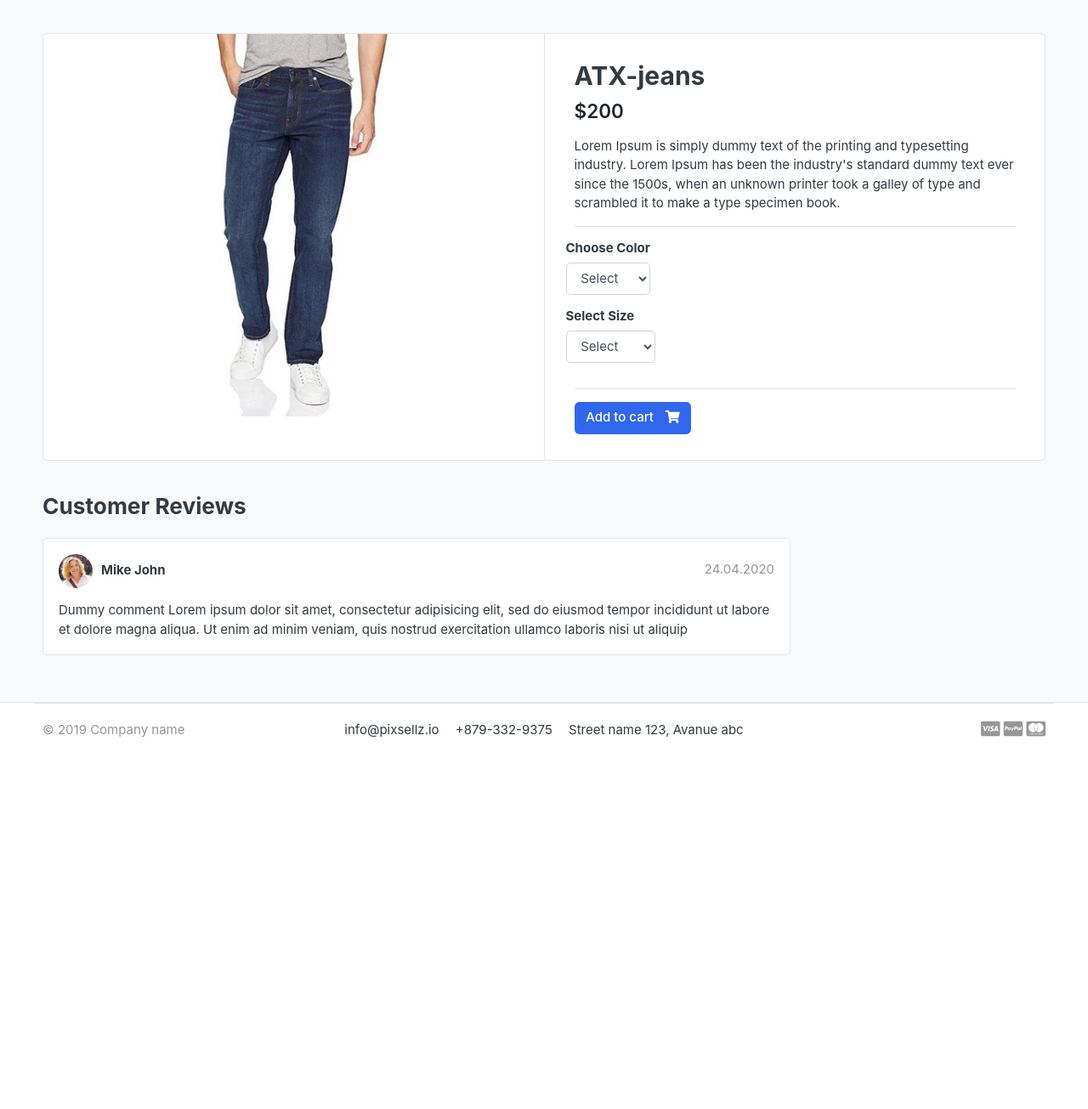
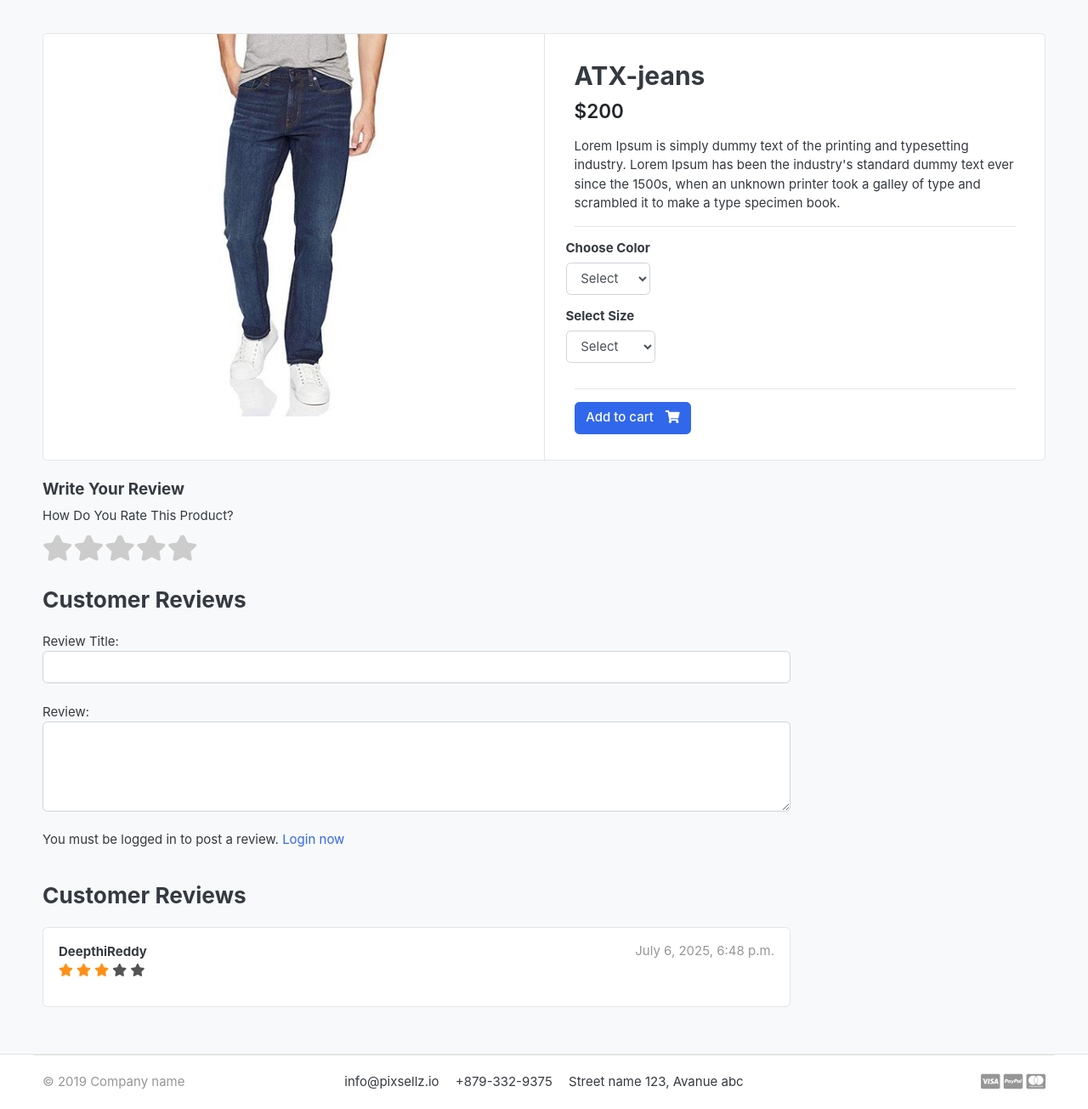
Before and after one commit to Deepthi17-s/Tech-N-Threads, a Django app: page /store/category/jeans/atx-jeans/ in a window 1280 px wide. Shown: the part 119-1424 px from the top of the page at 85% size. Before the commit the page ends 987 px from the top, so only its background shows below. Run offline with Django 3.2, Linux system fonts and the light colour scheme; data comes from the database, SQL or seed files in the repository; both versions use the stored data as it was after the commit; some libraries are stand-ins or nearby versions; some web fonts are replaced.

Commit message:
Added review and rating system to Tech-N-Threads

```diff
--- a/accounts/models.py
+++ b/accounts/models.py
@@ -58,6 +58,9 @@
 
     objects = MyAccountManager()
 
+    def full_name(self):
+        return f'{self.first_name}{self.last_name}'
+
     def __str__(self):
         return self.email
 
--- a/orders/admin.py
+++ b/orders/admin.py
@@ -6,7 +6,7 @@
 class OrderProductInline(admin.TabularInline):
     model = OrderProduct
     readonly_fields = ('payment', 'user', 'product', 'quantity', 'product_price', 'ordered')
-    extra = 1
+    extra = 0
 
 
 class OrderAdmin(admin.ModelAdmin):
--- /dev/null
+++ b/static/css/custom.css
@@ -0,0 +1,46 @@
+/* Hide radio buttons */
+.rate > input {
+  display: none;
+}
+
+/* Layout container */
+.rate {
+  display: inline-flex;
+  flex-direction: row-reverse;
+  position: relative;
+  gap: 0.1rem;
+}
+
+/* Base star label */
+.rate > label {
+  font-size: 2rem;
+  color: #ccc;
+  cursor: pointer;
+  position: relative;
+}
+
+/* Full star icon */
+.rate > label:before {
+  content: "\f005"; /* solid star */
+  font-family: "Font Awesome 5 Free";
+  font-weight: 900;
+  display: inline-block;
+}
+
+/* Half star icon */
+.rate > label.half:before {
+  content: "\f089"; /* half star */
+  font-family: "Font Awesome 5 Free";
+  font-weight: 900;
+  display: inline-block;
+  position: absolute;
+  left: 0;
+  top: 0;
+}
+
+/* Hover and checked styles */
+.rate > input:checked ~ label:before,
+.rate > label:hover:before,
+.rate > label:hover ~ label:before {
+  color: #ffb503;
+}
--- a/store/admin.py
+++ b/store/admin.py
@@ -1,5 +1,5 @@
 from django.contrib import admin
-from .models import Product, Variation
+from .models import Product, Variation, ReviewRating
 
 # Register your models here.
 
@@ -15,3 +15,4 @@
 
 admin.site.register(Product,ProductAdmin)
 admin.site.register(Variation,  VariationAdmin)
+admin.site.register(ReviewRating)
--- a/store/urls.py
+++ b/store/urls.py
@@ -6,4 +6,5 @@
     path('category/<slug:category_slug>/',views.store,name='products_by_category'),
     path('category/<slug:category_slug>/<slug:product_slug>/',views.product_detail,name='product_detail'),
     path('search/' , views.search, name='search'),
+    path('submit_review/<int:product_id>/', views.submit_review, name='submit_review'),
 ]
--- a/store/views.py
+++ b/store/views.py
@@ -1,5 +1,5 @@
-from django.shortcuts import render, get_object_or_404
-from.models import Product
+from django.shortcuts import render, get_object_or_404, redirect
+from.models import Product, ReviewRating
 from category. models import Category
 from carts.models import CartItem
 from django.db.models import  Q
@@ -7,6 +7,10 @@
 from carts.views import _cart_id
 from django.core.paginator import EmptyPage, PageNotAnInteger, Paginator
 from django.http import HttpResponse
+from .forms import ReviewForm
+from django.contrib import messages
+from orders.models import OrderProduct
+
 
 # Create your views here.
 
@@ -42,9 +46,23 @@
     except Exception as e:
        raise e
 
+    if request.user.is_authenticated:
+         try:
+            orderproduct = OrderProduct.objects.filter(user=request.user, product_id=single_product.id).exists()
+         except OrderProduct.DoesNotExist:
+            orderproduct = None
+    else:
+         orderproduct = None
+
+    # Get the reviews
+    reviews = ReviewRating.objects.filter(product_id=single_product.id, status=True)
+
+
     context ={
         'single_product':single_product,
         'in_cart'       :in_cart,
+        'orderproduct': orderproduct,
+        'reviews' :  reviews,
     }
     return render(request, 'store/product_detail.html',context)
 
@@ -60,3 +78,27 @@
             'product_count' : products.count()
          }
     return render(request, 'store/store.html', context)
+
+
+def submit_review(request, product_id):
+    url = request.META.get('HTTP_REFERER')
+    if request.method == 'POST':
+        try:
+            reviews = ReviewRating.objects.get(user__id=request.user.id, product__id=product_id)
+            form = ReviewForm(request.POST, instance=reviews)
+            form.save()
+            messages.success(request, 'Thank you! Your review has been updated.')
+            return redirect(url)
+        except ReviewRating.DoesNotExist:
+            form = ReviewForm(request.POST)
+            if form.is_valid():
+                data = ReviewRating()
+                data.subject = form.cleaned_data['subject']
+                data.rating = form.cleaned_data['rating']
+                data.review = form.cleaned_data['review']
+                data.ip = request.META.get('REMOTE_ADDR')
+                data.product_id = product_id
+                data.user_id = request.user.id
+                data.save()
+                messages.success(request, 'Thank you! Your review has been submitted.')
+                return redirect(url)
--- a/templates/base.html
+++ b/templates/base.html
@@ -18,12 +18,18 @@
 <script src="{% static 'js/bootstrap.bundle.min.js' %}" type="text/javascript"></script>
 <link href="{% static 'css/bootstrap.css' %}" rel="stylesheet" type="text/css"/>
 
-<!-- Font awesome 5 -->
-<link href="{% static 'fonts/fontawesome/css/all.min.css' %}" type="text/css" rel="stylesheet">
+<!--  Font Awesome 4.7  -->
+<link rel="stylesheet" href="https://cdnjs.cloudflare.com/ajax/libs/font-awesome/4.7.0/css/font-awesome.min.css">
+
 
 <!-- custom style -->
 <link href="{% static 'css/ui.css' %}" rel="stylesheet" type="text/css"/>
 <link href="{% static 'css/responsive.css' %}" rel="stylesheet" media="only screen and (max-width: 1200px)" />
+
+<link href="{% static 'css/custom.css' %}" rel="stylesheet" type="text/css"/>
+<link rel="stylesheet" href="https://cdnjs.cloudflare.com/ajax/libs/font-awesome/5.15.4/css/all.min.css">
+
+
 
 <!-- custom javascript -->
 <script src="{% static 'js/script.js' %}" type="text/javascript"></script>
--- a/templates/store/product_detail.html
+++ b/templates/store/product_detail.html
@@ -1,6 +1,5 @@
 {% extends 'base.html' %}
 {% load static %}
-
 
 {% block content %}
 <section class="section-content padding-y bg">
@@ -13,101 +12,142 @@
 <article class="gallery-wrap">
 	<div class="img-big-wrap">
 	   <a href="#"><img src="{{single_product.images.url}}"></a>
-	</div> <!-- img-big-wrap.// -->
-
-</article> <!-- gallery-wrap .end// -->
+	</div><!-- img-big-wrap.// -->
+</article>
 		</aside>
 		<main class="col-md-6 border-left">
-
 			<form action="{% url 'add_cart' single_product.id %}" method="POST">
 				{% csrf_token %}
 <article class="content-body">
 
 <h2 class="title">{{ single_product.product_name }}</h2>
-
 <div class="mb-3">
 	<var class="price h4">${{single_product.price}}</var>
 </div>
-
 <p>{{ single_product.description }}</p>
-
 
 <hr>
 <div class="row">
 	<div class="item-option-select">
 		<h6>Choose Color</h6>
-			<select name="color" class="form-control" required >
-				<option value=""disabled selected >Select </option>
+		<select name="color" class="form-control" required>
+			<option value="" disabled selected>Select</option>
 			{% for i in single_product.variation_set.colors %}
-				<option value="{{ i.variation_value |lower}}">{{ i.variation_value |capfirst}}</option>
+			<option value="{{ i.variation_value|lower }}">{{ i.variation_value|capfirst }}</option>
 			{% endfor %}
 		</select>
 	</div>
-	</div> <!-- row.// -->
+</div>
 <div class="row">
 	<div class="item-option-select">
 		<h6>Select Size</h6>
 		<select name="size" class="form-control">
-				<option value=""disabled selected >Select </option>
+			<option value="" disabled selected>Select</option>
 			{% for i in single_product.variation_set.sizes %}
-				<option value="{{ i.variation_value | lower }}">{{ i.variation_value |capfirst }}</option>
+			<option value="{{ i.variation_value|lower }}">{{ i.variation_value|capfirst }}</option>
 			{% endfor %}
 		</select>
-
 	</div>
-	</div> <!-- row.// -->
+</div>
 <hr>
 {% if single_product.stock <= 0 %}
-      <h5 class="text-danger"> Out of stock </h5>
+  <h5 class="text-danger">Out of stock</h5>
 {% else %}
-	    <button type="submit"  class="btn  btn-primary"> <span class="text">Add to cart</span> <i class="fas fa-shopping-cart"></i>  </button>
+  <button type="submit" class="btn btn-primary">
+	<span class="text">Add to cart</span> <i class="fas fa-shopping-cart"></i>
+  </button>
 {% endif %}
-   </article> <!-- product-info-aside .// -->
+</article>
 </form>
-		</main> <!-- col.// -->
-	</div> <!-- row.// -->
-</div> <!-- card.// -->
-<!-- ============================ COMPONENT 1 END .// ================================= -->
+		</main>
+	</div>
+</div>
+<!-- ============================ COMPONENT 1 END ================================= -->
 
 <br>
 
 <div class="row">
 	<div class="col-md-9">
 
+	<form action="{% url 'submit_review' single_product.id %}" method="POST">
+		{% csrf_token %}
+		<h5>Write Your Review</h5>
+		<div>
+			<!-- Rating Stars -->
+			<label>How Do You Rate This Product?</label><br>
+			<div class="rate">
+			  <input type="radio" id="star5" name="rating" value="5" required /><label for="star5" title="5 stars"></label>
+			  <input type="radio" id="star4half" name="rating" value="4.5" /><label for="star4half" class="half" title="4.5 stars"></label>
+			  <input type="radio" id="star4" name="rating" value="4" /><label for="star4" title="4 stars"></label>
+			  <input type="radio" id="star3half" name="rating" value="3.5" /><label for="star3half" class="half" title="3.5 stars"></label>
+			  <input type="radio" id="star3" name="rating" value="3" /><label for="star3" title="3 stars"></label>
+			  <input type="radio" id="star2half" name="rating" value="2.5" /><label for="star2half" class="half" title="2.5 stars"></label>
+			  <input type="radio" id="star2" name="rating" value="2" /><label for="star2" title="2 stars"></label>
+			  <input type="radio" id="star1half" name="rating" value="1.5" /><label for="star1half" class="half" title="1.5 stars"></label>
+			  <input type="radio" id="star1" name="rating" value="1" /><label for="star1" title="1 star"></label>
+			  <input type="radio" id="star0half" name="rating" value="0.5" /><label for="star0half" class="half" title="0.5 stars"></label>
+			</div>
+			<br>
+
 			<header class="section-heading">
-		<h3>Customer Reviews </h3>
-
+				<h3>Customer Reviews</h3>
 			</header>
 
+			Review Title:
+			<input type="text" class="form-control" name="subject">
+			<br>
+			Review:
+			<textarea name="review" rows="4" class="form-control"></textarea>
+			<br>
+			{% if user.is_authenticated %}
+				{% if orderproduct %}
+				   <input type="submit" value="Submit Review" class="btn btn-primary">
+				{% else %}
+				  <p>You must purchase this product to post a review.</p>
+				{% endif %}
+			{% else %}
+				<p>You must be logged in to post a review. <span><a href="{% url 'login' %}">Login now</a></span></p>
+			{% endif %}
+		</div>
+		{% include 'includes/alerts.html' %}
+	</form>
+	<br>
+
+	<header class="section-heading">
+		<h3>Customer Reviews</h3>
+	</header>
+
+	{% for review in reviews %}
 	<article class="box mb-3">
 		<div class="icontext w-100">
-			<img src="{% static './images/avatars/avatar1.jpg' %}" class="img-xs icon rounded-circle">
 			<div class="text">
-				<span class="date text-muted float-md-right">24.04.2020 </span>
-				<h6 class="mb-1">Mike John </h6>
-
+				<span class="date text-muted float-md-right">{{ review.updated_at }}</span>
+				<h6 class="mb-1">{{ review.user.full_name }}</h6>
+				<div>
+					<span>
+					  {% for i in "12345" %}
+						{% if review.rating >= forloop.counter %}
+						  <i class="fa fa-star text-warning" aria-hidden="true"></i>
+						{% elif review.rating >= forloop.counter0|add:"0.5" %}
+						  <i class="fa fa-star-half-alt text-warning" aria-hidden="true"></i>
+						{% else %}
+						  <i class="fa fa-star text-secondary" aria-hidden="true"></i>
+						{% endif %}
+					  {% endfor %}
+					</span>
 				</div>
-		</div> <!-- icontext.// -->
+			</div>
+		</div>
 		<div class="mt-3">
-			<p>
-				Dummy comment Lorem ipsum dolor sit amet, consectetur adipisicing elit, sed do eiusmod
-				tempor incididunt ut labore et dolore magna aliqua. Ut enim ad minim veniam,
-				quis nostrud exercitation ullamco laboris nisi ut aliquip
-			</p>
+			<h6>{{ review.subject }}</h6>
+			<p>{{ review.review }}</p>
 		</div>
 	</article>
-
-
+	{% endfor %}
 
 	</div> <!-- col.// -->
 </div> <!-- row.// -->
 
-
-</div> <!-- container .//  -->
+</div> <!-- container // -->
 </section>
-<!-- ========================= SECTION CONTENT END// ========================= -->
-
-
-
-
 {% endblock %}
```
Also changed, not shown: store/forms.py (added, +7 -0 lines), store/models.py (+29 -0 lines), techandthreads/settings.py (+16 -54 lines), db.sqlite3, store/migrations/0003_reviewrating.py (added), store/migrations/0004_auto_20250706_1638.py (added). Lines whose indentation alone changed are shown as unchanged.
